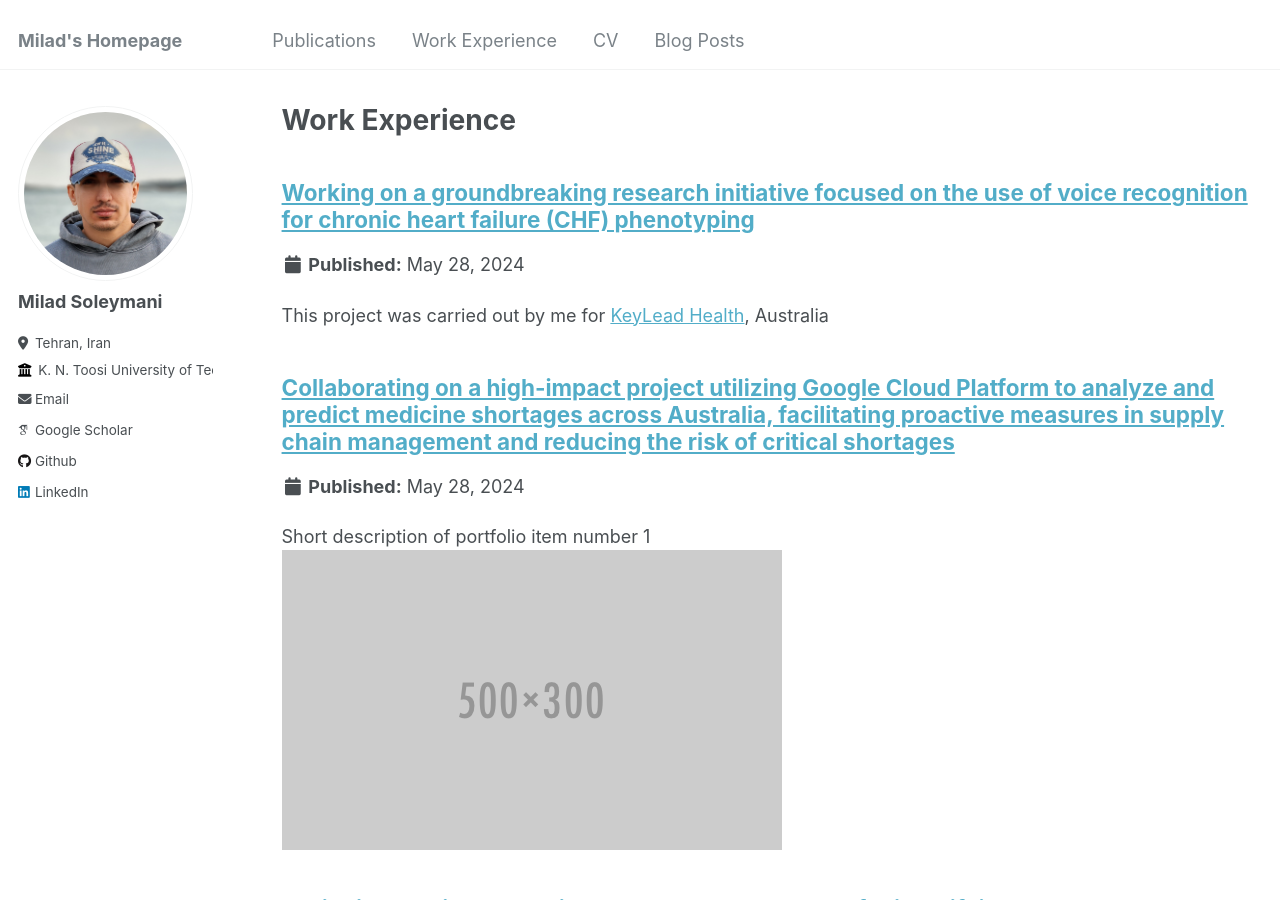
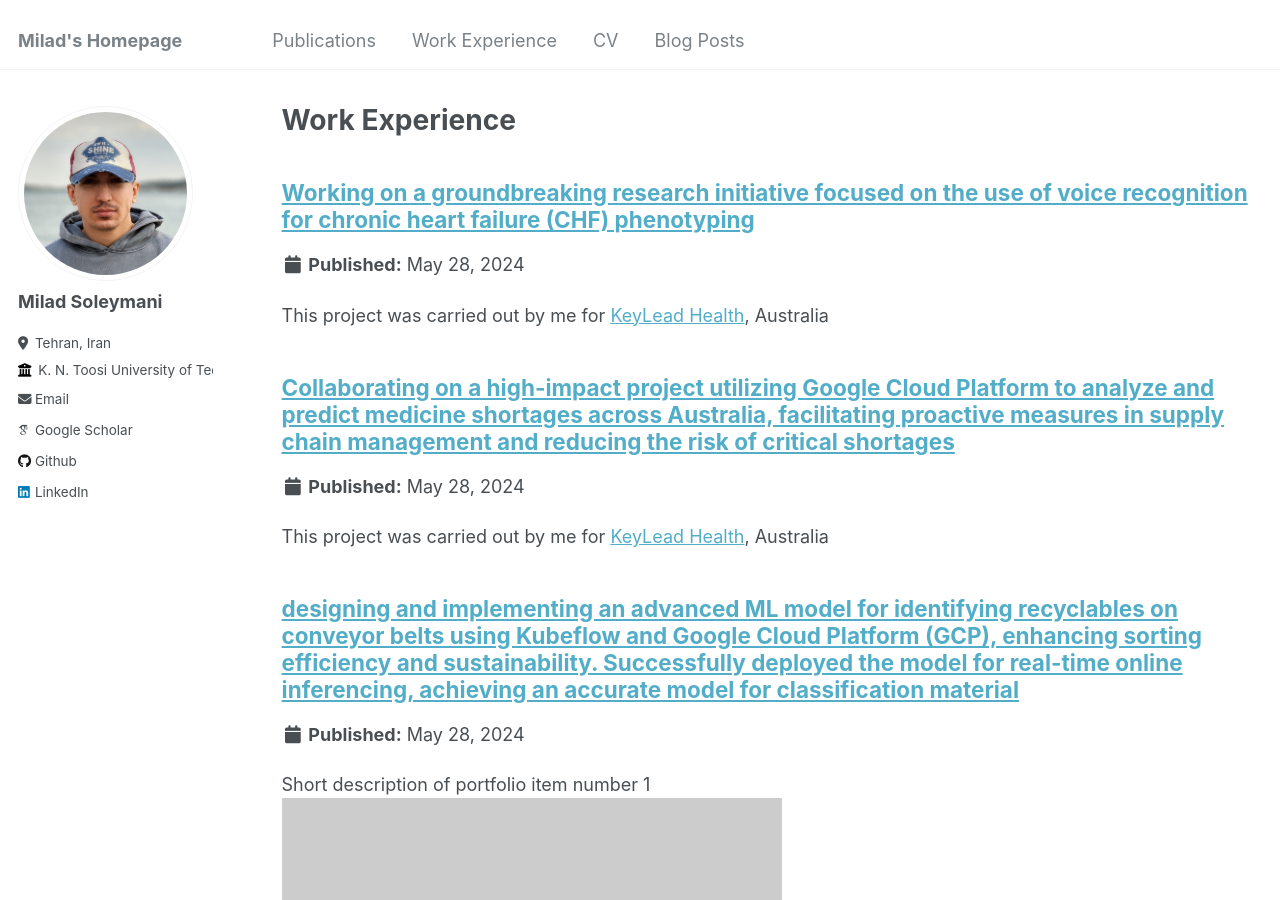
Before and after one commit to MiladSoleymani/Milad-Soleymani, a Jekyll site: the page built from _pages/portfolio.html, in a window 1280 px wide and 900 px high. Built offline with Jekyll 4.4.1, drawn with Linux system fonts in a browser that asks for light colours; some web fonts are replaced.

Commit message:
Update portfolio-1 copy 3.md

```diff
--- a/_portfolio/portfolio-1 copy 3.md
+++ b/_portfolio/portfolio-1 copy 3.md
@@ -1,5 +1,5 @@
 ---
 title: "Collaborating on a high-impact project utilizing Google Cloud Platform to analyze and predict medicine shortages across Australia, facilitating proactive measures in supply chain management and reducing the risk of critical shortages"
-excerpt: "Short description of portfolio item number 1<br/><img src='/images/500x300.png'>"
+excerpt: "This project was carried out by me for [KeyLead Health](https://www.keyleadhealth.com/), Australia"
 collection: portfolio
 ---
```
